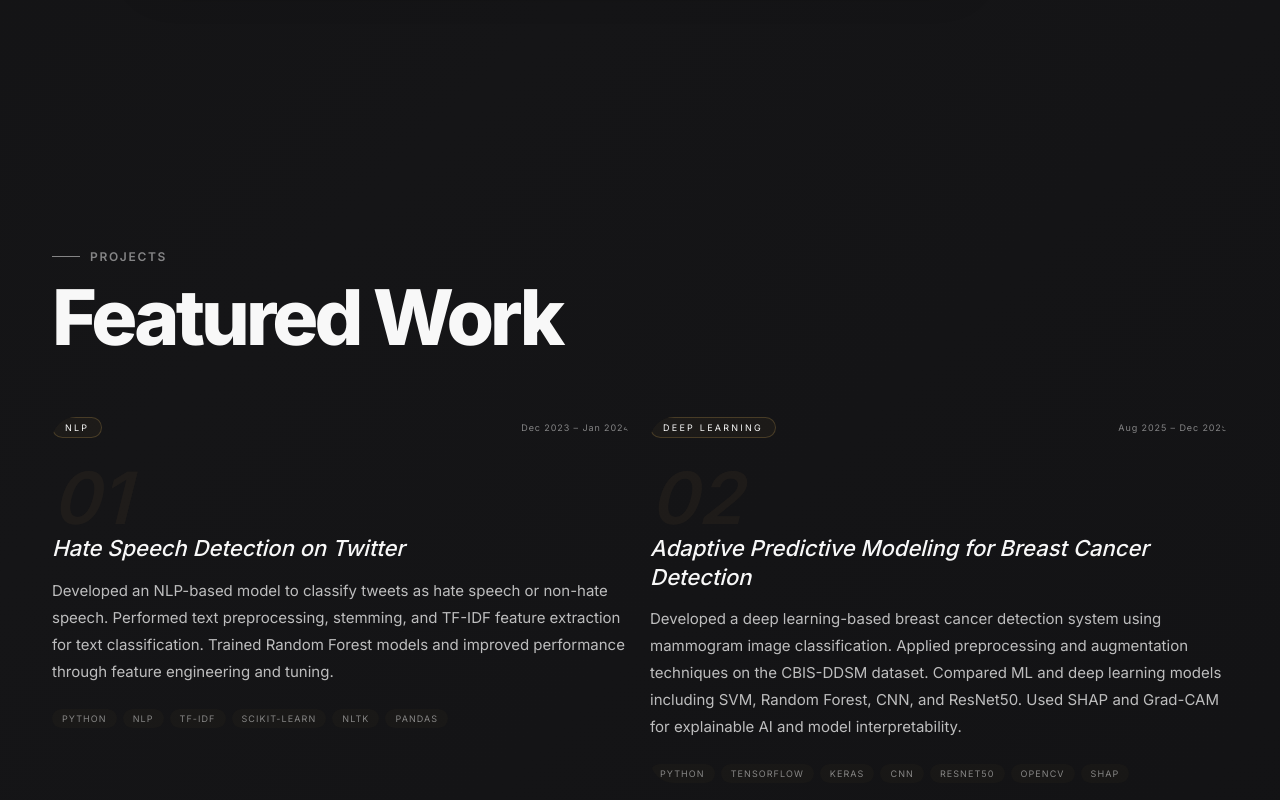
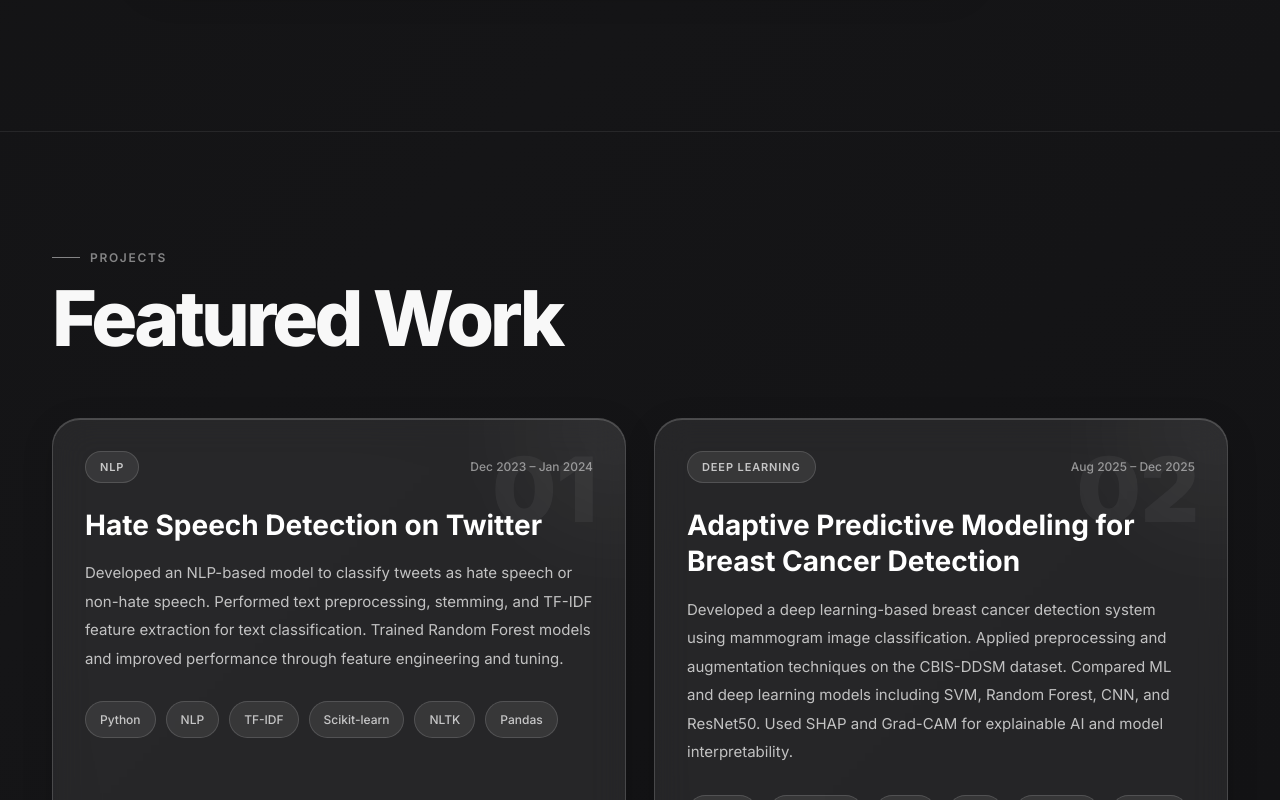
Before and after one commit to Rushikesh-9124/portfolio-shasank, a Next.js app: page / in a window 1280 px wide. Shown: the part 2940-3740 px from the top of the page. Built offline with nearby package versions, Linux system fonts and the light colour scheme.

Commit message:
Update Projects.module.css

```diff
--- a/src/components/Projects.module.css
+++ b/src/components/Projects.module.css
@@ -1,118 +1,262 @@
-.section { border-top: 1px solid var(--border); }
+.section {
+  position: relative;
+
+  border-top: 1px solid rgba(255,255,255,0.08);
+}
+
+/* GRID */
 
 .grid {
   display: grid;
-  grid-template-columns: repeat(auto-fit, minmax(300px, 1fr));
-  gap: 20px;
+  grid-template-columns: repeat(
+    auto-fit,
+    minmax(340px, 1fr)
+  );
+
+  gap: 28px;
 }
+
+/* CARD */
 
 .projectCard {
   position: relative;
-  background: var(--bg-card);
-  border: 1px solid var(--border);
-  border-radius: var(--radius);
+
+  padding: 32px;
+
+  border-radius: 28px;
+
+  background: rgba(255,255,255,0.08);
+
+  border: 1px solid rgba(255,255,255,0.16);
+
+  backdrop-filter: blur(18px);
+  -webkit-backdrop-filter: blur(18px);
+
   overflow: hidden;
-  transition: transform 0.4s, border-color 0.4s;
-  cursor: default;
+
+  box-shadow:
+    0 8px 32px rgba(0,0,0,0.14),
+    inset 0 1px 0 rgba(255,255,255,0.18);
+
+  transition:
+    transform 0.35s ease,
+    background 0.35s ease,
+    border-color 0.35s ease;
 }
 
 .projectCard:hover {
   transform: translateY(-6px);
-  border-color: rgba(197,160,80,0.35);
+
+  background: rgba(255,255,255,0.12);
+
+  border-color: rgba(255,255,255,0.24);
 }
 
-.cardInner {
-  padding: 32px;
-  height: 100%;
-  display: flex;
-  flex-direction: column;
+/* GLOW */
+
+.cardGlow {
+  position: absolute;
+
+  top: -80px;
+  right: -80px;
+
+  width: 180px;
+  height: 180px;
+
+  border-radius: 50%;
+
+  background: rgba(255,255,255,0.06);
+
+  filter: blur(60px);
+
+  pointer-events: none;
 }
 
+/* HEADER */
+
 .header {
+  position: relative;
+
   display: flex;
+  align-items: center;
   justify-content: space-between;
-  align-items: center;
+
+  gap: 18px;
+
   margin-bottom: 24px;
 }
 
+/* CATEGORY */
+
 .category {
-  font-family: var(--font-display);
-  font-size: 9px;
-  letter-spacing: 0.25em;
+  display: inline-flex;
+  align-items: center;
+  justify-content: center;
+
+  padding: 8px 14px;
+
+  border-radius: 999px;
+
+  background: rgba(255,255,255,0.08);
+
+  border: 1px solid rgba(255,255,255,0.14);
+
+  font-size: 11px;
+  font-weight: 600;
+
+  letter-spacing: 0.08em;
   text-transform: uppercase;
-  color: var(--gold);
-  border: 1px solid rgba(197,160,80,0.25);
-  padding: 4px 12px;
-  border-radius: var(--radius-sm);
-  background: rgba(197,160,80,0.05);
+
+  color: rgba(255,255,255,0.72);
 }
 
+/* PERIOD */
+
 .period {
-  font-family: var(--font-display);
-  font-size: 9px;
-  letter-spacing: 0.1em;
-  color: var(--text-muted);
+  font-size: 12px;
+  font-weight: 500;
+
+  color: rgba(255,255,255,0.5);
 }
 
+/* NUMBER */
+
 .number {
-  font-family: var(--font-heading);
-  font-size: 72px;
-  font-weight: 600;
-  font-style: italic;
+  position: absolute;
+
+  top: 26px;
+  right: 28px;
+
+  font-size: 90px;
   line-height: 1;
-  color: rgba(197,160,80,0.06);
-  margin-bottom: -16px;
+
+  font-weight: 900;
+
+  color: rgba(255,255,255,0.05);
+
   user-select: none;
+
+  pointer-events: none;
 }
 
+/* TITLE */
+
 .title {
-  font-family: var(--font-heading);
-  font-size: 22px;
-  font-weight: 500;
-  font-style: italic;
-  color: var(--cream);
-  margin-bottom: 14px;
+  position: relative;
+
+  font-size: 28px;
   line-height: 1.3;
+
+  font-weight: 700;
+
+  color: white;
+
+  margin-bottom: 16px;
+
+  max-width: 90%;
 }
 
+/* DESCRIPTION */
+
 .description {
+  position: relative;
+
   font-size: 15px;
+  line-height: 1.9;
+
   color: var(--text-secondary);
-  line-height: 1.8;
-  margin-bottom: 24px;
-  flex-grow: 1;
+
+  margin-bottom: 28px;
 }
 
-.techStack { display: flex; flex-wrap: wrap; gap: 6px; margin-top: auto; }
+/* TECH STACK */
+
+.techStack {
+  display: flex;
+  flex-wrap: wrap;
+
+  gap: 10px;
+
+  margin-top: auto;
+}
 
 .tech {
-  font-family: var(--font-display);
-  font-size: 9px;
-  letter-spacing: 0.12em;
-  text-transform: uppercase;
-  color: var(--text-muted);
-  background: rgba(197,160,80,0.03);
-  border: 1px solid var(--border);
-  padding: 4px 10px;
-  border-radius: var(--radius-sm);
-  transition: color 0.3s, border-color 0.3s;
+  display: inline-flex;
+  align-items: center;
+  justify-content: center;
+
+  padding: 10px 14px;
+
+  border-radius: 999px;
+
+  background: rgba(255,255,255,0.08);
+
+  border: 1px solid rgba(255,255,255,0.14);
+
+  color: rgba(255,255,255,0.72);
+
+  font-size: 12px;
+  font-weight: 500;
+
+  transition:
+    background 0.25s ease,
+    border-color 0.25s ease,
+    color 0.25s ease;
 }
 
 .projectCard:hover .tech {
-  color: var(--gold);
-  border-color: rgba(197,160,80,0.25);
+  background: rgba(255,255,255,0.12);
+
+  border-color: rgba(255,255,255,0.2);
+
+  color: white;
 }
 
-.accentBar {
-  position: absolute;
-  bottom: 0; left: 0; right: 0;
-  height: 1px;
-  background: linear-gradient(90deg, transparent, var(--gold), transparent);
-  transform: scaleX(0);
-  transform-origin: left;
-  transition: transform 0.5s cubic-bezier(0.16, 1, 0.3, 1);
+/* TABLET */
+
+@media (max-width: 900px) {
+  .grid {
+    grid-template-columns: 1fr;
+  }
+
+  .title {
+    max-width: 100%;
+  }
 }
 
-.projectCard:hover .accentBar { transform: scaleX(1); }
+/* MOBILE */
 
-@media (max-width: 768px) { .grid { grid-template-columns: 1fr; } }
+@media (max-width: 640px) {
+  .projectCard {
+    padding: 26px 22px;
+  }
+
+  .header {
+    flex-direction: column;
+    align-items: flex-start;
+
+    gap: 12px;
+  }
+
+  .title {
+    font-size: 24px;
+  }
+
+  .description {
+    font-size: 14px;
+    line-height: 1.8;
+  }
+
+  .number {
+    font-size: 72px;
+
+    top: 20px;
+    right: 20px;
+  }
+
+  .tech {
+    font-size: 11px;
+
+    padding: 8px 12px;
+  }
+}
```
